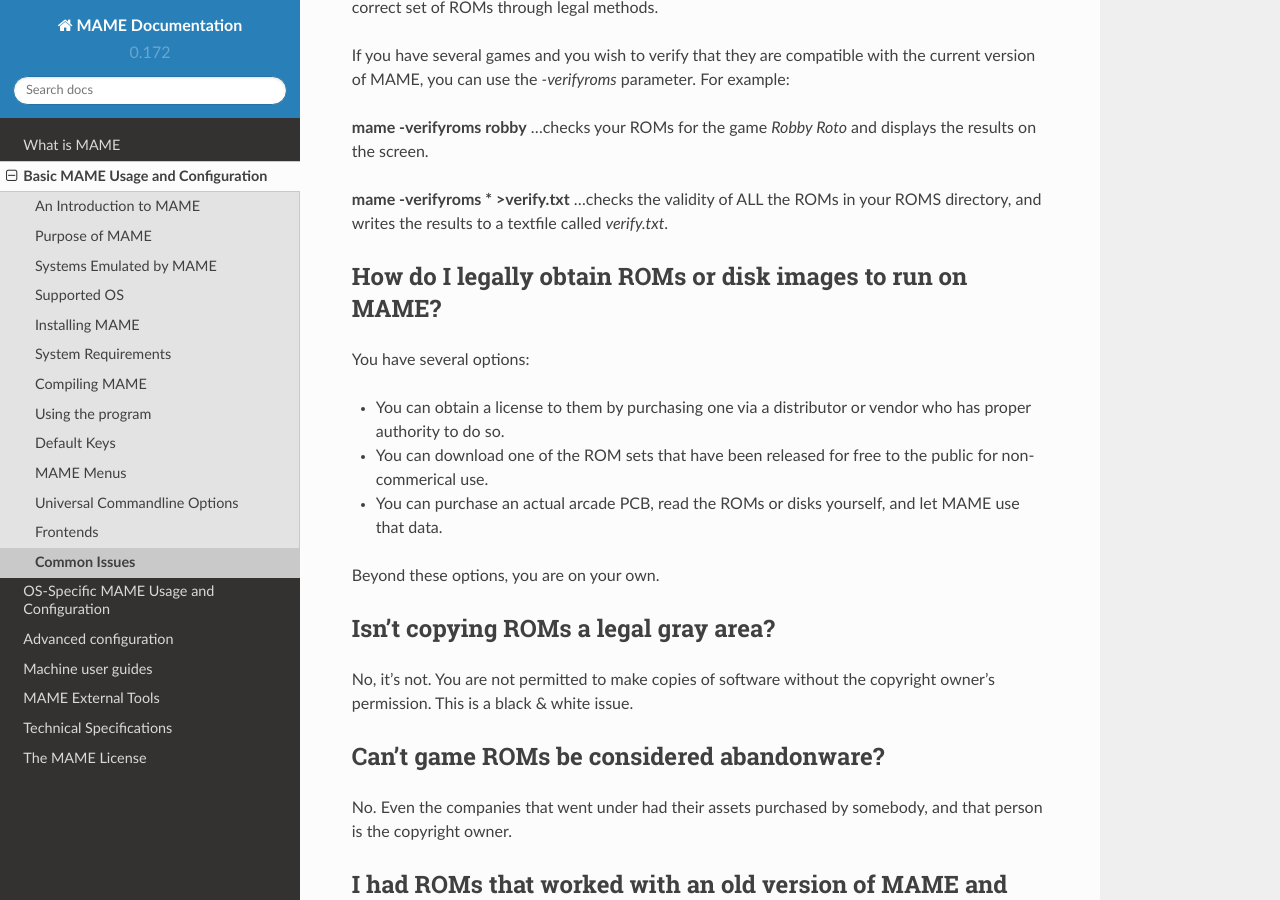
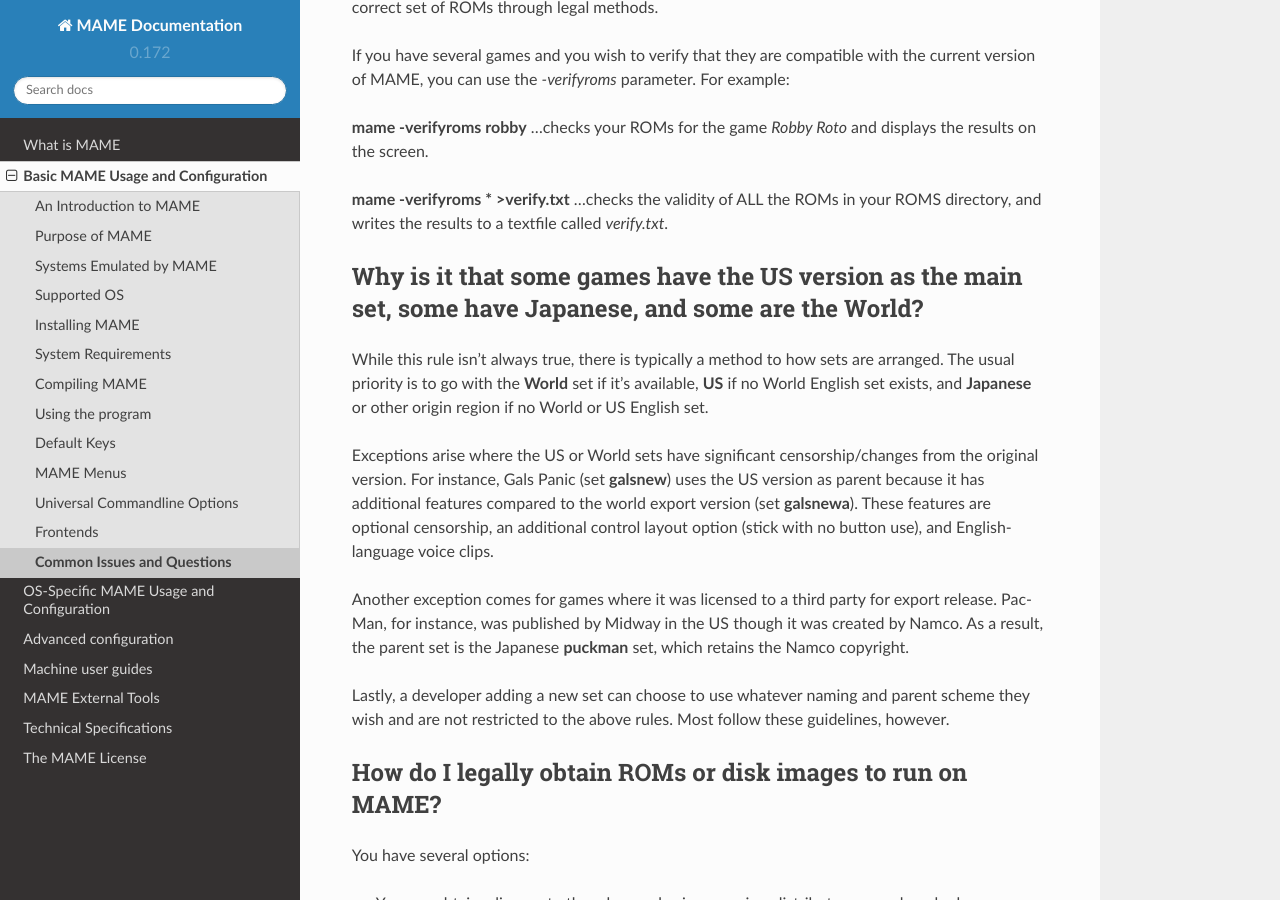
Before and after one commit to mamedev/docs, a Sphinx documentation site: the page built from source/basicuse/commonissues.rst, in a window 1280 px wide and 900 px high, scrolled down 1052 px. Built offline with Sphinx 7.4.7 and the Read the Docs theme 2.0.0, drawn with Linux system fonts in a browser that asks for light colours; some of the changed text lies outside the part shown.

Commit message:
Add a FAQ question on parent sets and stub one more dev tool.

```diff
--- a/source/basicuse/commonissues.rst
+++ b/source/basicuse/commonissues.rst
@@ -1,5 +1,5 @@
-Common Issues
-=============
+Common Issues and Questions
+===========================
 
 
 
@@ -29,6 +29,18 @@ If you have several games and you wish to verify that they are compatible with t
 
 **mame -verifyroms \* >verify.txt**
 ...checks the validity of ALL the ROMs in your ROMS directory, and writes the results to a textfile called *verify.txt*.
+
+
+Why is it that some games have the US version as the main set, some have Japanese, and some are the World?
+-----------------------------------------------------------------------------------------------------------
+
+While this rule isn't always true, there is typically a method to how sets are arranged. The usual priority is to go with the **World** set if it's available, **US** if no World English set exists, and **Japanese** or other origin region if no World or US English set.
+
+Exceptions arise where the US or World sets have significant censorship/changes from the original version. For instance, Gals Panic (set **galsnew**) uses the US version as parent because it has additional features compared to the world export version (set **galsnewa**). These features are optional censorship, an additional control layout option (stick with no button use), and English-language voice clips.
+
+Another exception comes for games where it was licensed to a third party for export release. Pac-Man, for instance, was published by Midway in the US though it was created by Namco. As a result, the parent set is the Japanese **puckman** set, which retains the Namco copyright.
+
+Lastly, a developer adding a new set can choose to use whatever naming and parent scheme they wish and are not restricted to the above rules. Most follow these guidelines, however.
 
 
 How do I legally obtain ROMs or disk images to run on MAME?
--- a/source/tools/othertools.rst
+++ b/source/tools/othertools.rst
@@ -49,3 +49,8 @@ ldverify
 --------
 
 This tool is used for comparing laserdisc or VHS CHD images with the source AVI. Most users will not need to work with this.
+
+unidasm
+-------
+
+Universal disassembler for many of the architectures supported in MAME. Most users will not need to work with this.
```
